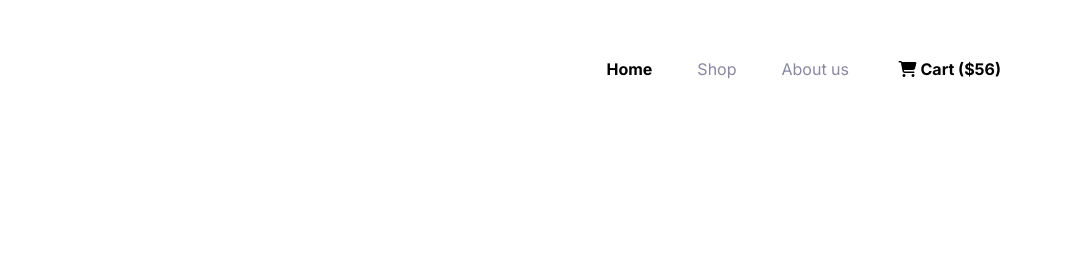
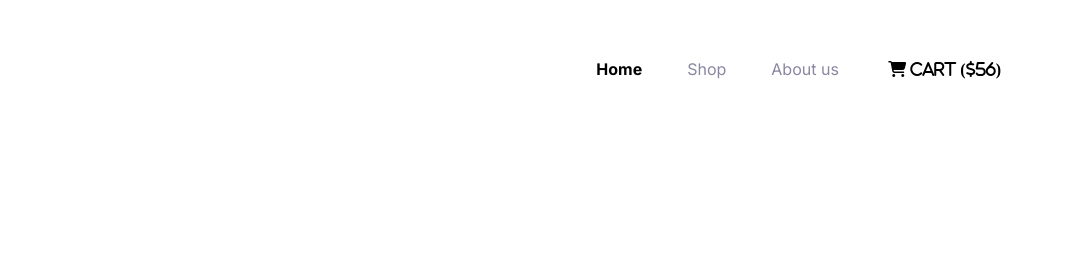
Before and after one commit to MD-Aftab-Hossain/Assignment-2-responsible-, a plain HTML site: page index.html in a window 1280 px wide. Shown: the top 280 px of the page, 209-1280 px from the left. Drawn offline with Linux system fonts and the light colour scheme.

Commit message:
cart span removed

```diff
--- a/index.html
+++ b/index.html
@@ -20,7 +20,7 @@
                     <li><a class="home" href="">Home</a></li>
                     <li><a class="mid" href="">Shop</a></li>
                     <li><a class="mid" href="">About us </a></li>
-                    <li><a class="cart" href=""><i class="fa-solid fa-cart-shopping"> <span>Cart ($56)</span></i></a>
+                    <li><a class="cart" href=""><i class="fa-solid fa-cart-shopping"> Cart ($56)</i></a>
                     </li>
                 </ul>
             </div>
```
